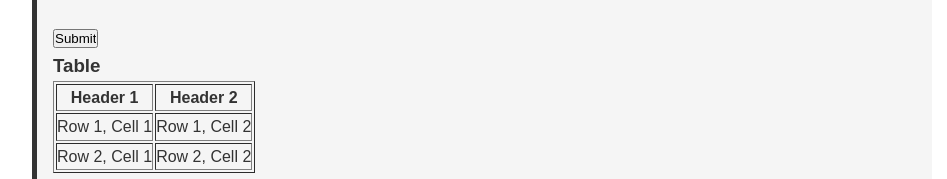
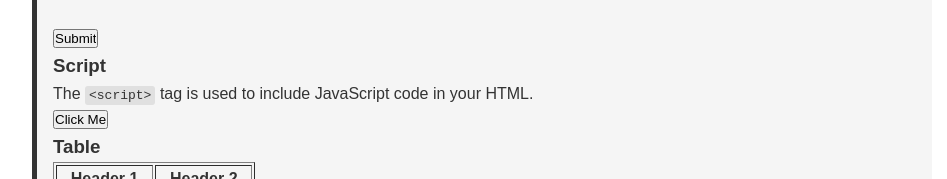
Before and after one commit to mahmuddevs/Internet-Programming-Lab-Report-1, a plain HTML site: page index.html in a window 1280 px wide. Shown: the part 3586-3765 px from the top of the page, without its empty margins (158-1105 px from the left). Drawn offline with Linux system fonts and the light colour scheme.

Commit message:
added script tag info

```diff
--- a/index.html
+++ b/index.html
@@ -245,6 +245,15 @@
           /><br /><br />
           <input type="submit" value="Submit" />
         </form>
+        <!-- Script -->
+        <h3>Script</h3>
+        <p>
+          The <code>&lt;script&gt;</code> tag is used to include JavaScript code
+          in your HTML.
+        </p>
+
+        <!-- Example button -->
+        <button id="clickMeButton">Click Me</button>
 
         <!-- Tables -->
         <h3>Table</h3>
@@ -309,5 +318,13 @@
       </section>
     </main>
     <footer>This is an example of footer</footer>
+    <!-- used to add js -->
+    <script>
+      document
+        .getElementById("clickMeButton")
+        .addEventListener("click", function () {
+          alert("Button Clicked!");
+        });
+    </script>
   </body>
 </html>
```
